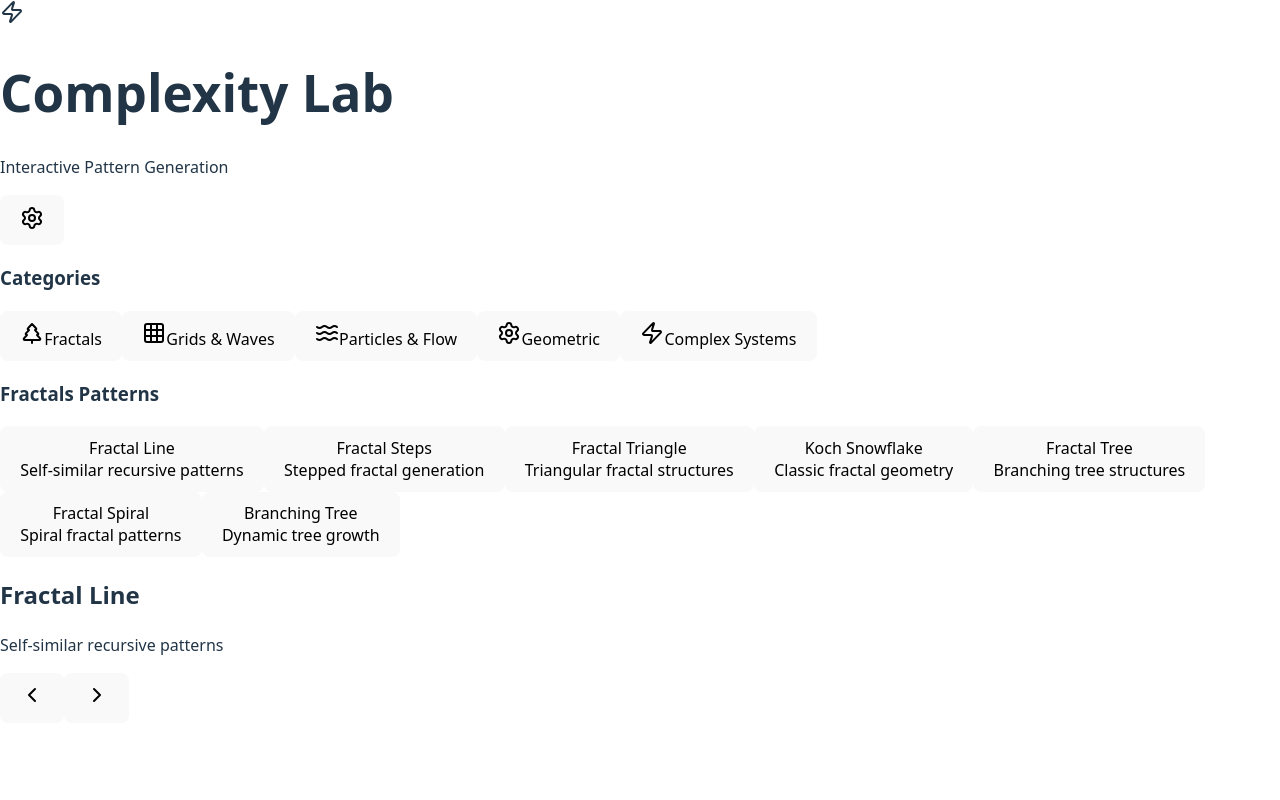
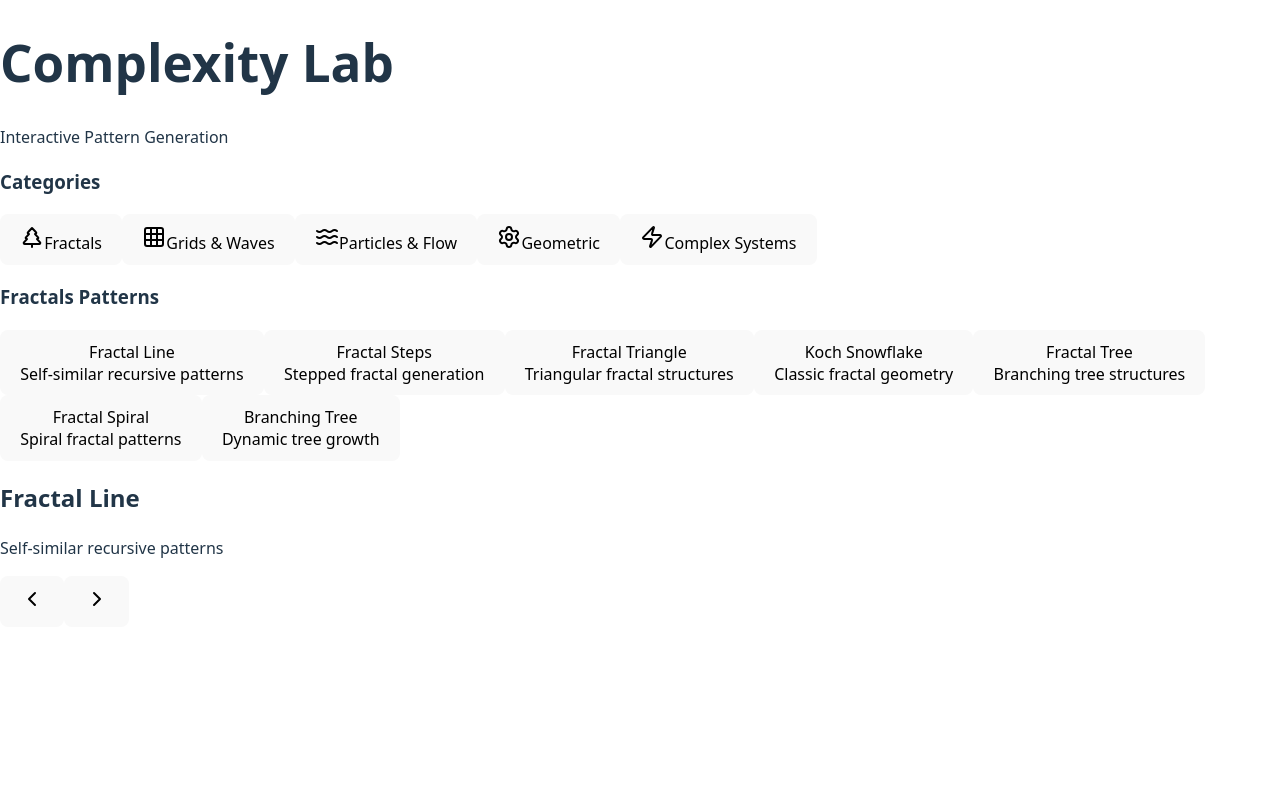
Before and after one commit to jo56/mandlebrot, a React (Vite) app in the folder stochastic-grid/: page / in a window 1280 px wide. Shown: the top 800 px of the page. Built offline with nearby package versions, Linux system fonts and the light colour scheme.

Commit message:
updates to theme

```diff
--- a/stochastic-grid/src/App.tsx
+++ b/stochastic-grid/src/App.tsx
@@ -205,9 +205,6 @@ export default function App() {
       <header className="relative z-10 px-6 py-4">
         <div className="flex items-center justify-between max-w-7xl mx-auto">
           <div className="flex items-center space-x-4">
-            <div className="w-10 h-10 bg-gradient-to-r from-cyan-400 to-blue-500 rounded-lg flex items-center justify-center">
-              <Zap className="w-6 h-6 text-white" />
-            </div>
             <div>
               <h1 className="text-2xl font-bold bg-gradient-to-r from-cyan-400 to-blue-500 bg-clip-text text-transparent">
                 Complexity Lab
@@ -215,13 +212,6 @@ export default function App() {
               <p className="text-sm text-gray-400">Interactive Pattern Generation</p>
             </div>
           </div>
-
-          <button
-            onClick={() => setShowControls(!showControls)}
-            className="px-4 py-2 bg-white/10 backdrop-blur-sm rounded-lg hover:bg-white/20 transition-all duration-200 border border-white/20"
-          >
-            <Settings className="w-5 h-5" />
-          </button>
         </div>
       </header>
 
--- a/stochastic-grid/src/components/patterns/LargePatternSet.tsx
+++ b/stochastic-grid/src/components/patterns/LargePatternSet.tsx
@@ -306,8 +306,8 @@ export function RandomWalkLines() {
         <button onClick={()=>setRunning(r=>!r)} className="px-3 py-1 bg-blue-500 text-white rounded">{running?"Pause":"Start"}</button>
         <button onClick={handleReset} className="px-3 py-1 bg-gray-500 text-white rounded">Reset</button>
       </div>
-      <label>Walker Count: {count}<input type="range" min={5} max={100} value={count} onChange={e=>setCount(Number(e.target.value))} className="w-80"/></label>
-      <label>Step Size: {step}<input type="range" min={1} max={20} value={step} onChange={e=>setStep(Number(e.target.value))} className="w-80"/></label>
+      <label>Walker Count: {count}<input type="range" min={5} max={1000} value={count} onChange={e=>setCount(Number(e.target.value))} className="w-80"/></label>
+      <label>Step Size: {step}<input type="range" min={1} max={100} value={step} onChange={e=>setStep(Number(e.target.value))} className="w-80"/></label>
     </div>
   );
 }
```
